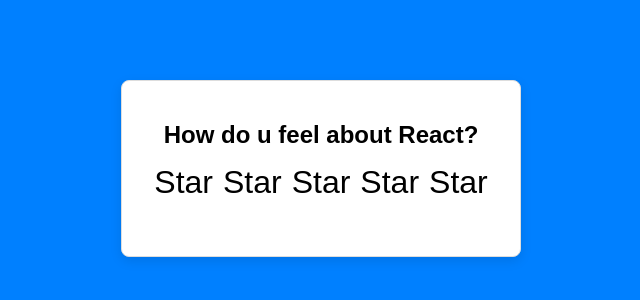
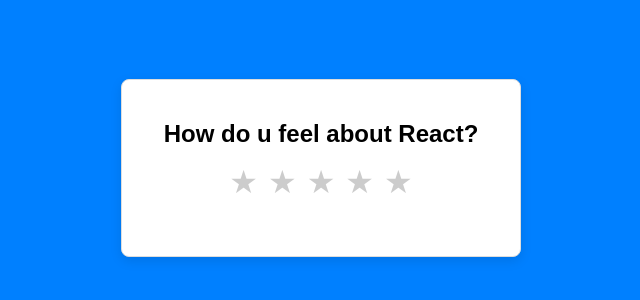
Before and after one commit to BernardByrnes/DE, a React (Vite) app in the folder React_again/rating-ui/: page / in a window 1280 px wide. Shown: the part 232-532 px from the top of the page, without its empty margins (319-959 px from the left). Built offline with nearby package versions, Linux system fonts and the light colour scheme.

Commit message:
Auto push changes 2026-07-07 11:48:48

```diff
--- a/React_again/rating-ui/src/components/Rating.jsx
+++ b/React_again/rating-ui/src/components/Rating.jsx
@@ -16,7 +16,14 @@
       <h2>{heading}</h2>
       <div className="stars">
         {stars.map((star) => (
-          <Star key={star} />
+          <Star
+            key={star}
+            star={star}
+            rating={rating}
+            hover={hover}
+            color={color}
+            ratingClick={() => console.log("tested")}
+          />
           // <span
           //   onClick={() => setRating(star)}
           //   onMouseEnter={() => setHover(star)}
--- a/React_again/rating-ui/src/components/Star.jsx
+++ b/React_again/rating-ui/src/components/Star.jsx
@@ -1,7 +1,15 @@
 import React from "react";
 
-const Star = () => {
-  return <span>Star</span>;
+const Star = ({ star, ratingClick, rating, hover, color }) => {
+  return (
+    <span
+      onClick={() => ratingClick(star)}
+      className="star"
+      style={{ color: star <= (hover || rating) ? color : "#ccc" }}
+    >
+      {"\u2605"}
+    </span>
+  );
 };
 
 export default Star;
```
